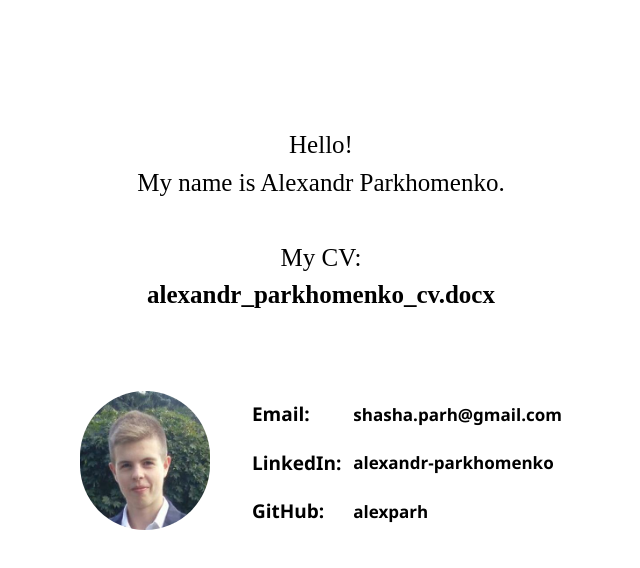
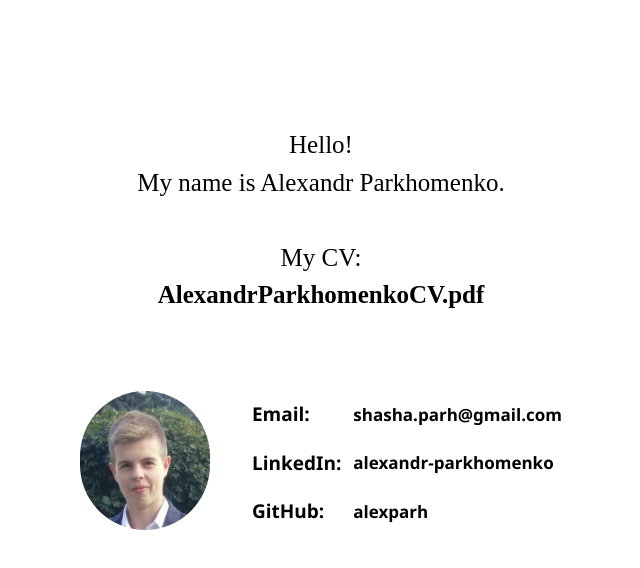
Before and after one commit to alexparh/alexparh.github.io, a plain HTML site: page index.html in a window 1280 px wide. Shown: the whole page, without its empty margins (319-959 px from the left). Drawn offline with Linux system fonts and the light colour scheme.

Commit message:
Update index.html

```diff
--- a/index.html
+++ b/index.html
@@ -17,7 +17,7 @@
                 <br />
                 My CV:
                 <br />
-                <a class="cv" href="https://github.com/alexparh/alexparh.github.io/raw/master/AlexandrParkhomenkoCV.pdf" title="Download CV">alexandr_parkhomenko_cv.docx</a>
+                <a class="cv" href="https://github.com/alexparh/alexparh.github.io/raw/master/AlexandrParkhomenkoCV.pdf" title="Download CV">AlexandrParkhomenkoCV.pdf</a>
             </p>
         </div>
         <div class="personal">
```
